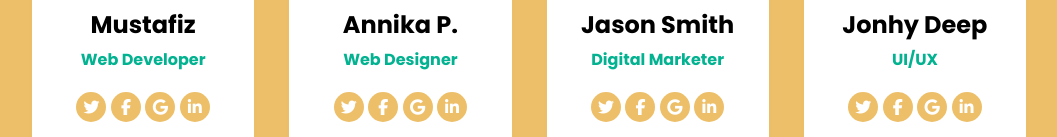
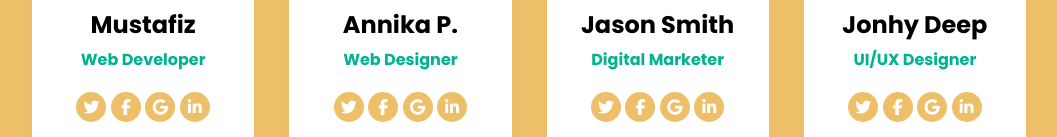
Before and after one commit to Web-Mustafiz/Profile-Card, a plain HTML site: page index.html in a window 1280 px wide. Shown: the part 218-355 px from the top of the page, without its empty margins (111-1168 px from the left). Drawn offline with Linux system fonts and the light colour scheme.

Commit message:
Profile Card for Professional

```diff
--- a/index.html
+++ b/index.html
@@ -120,7 +120,7 @@
         </div>
         <div class="card-body">
           <h2 class="name">Jonhy Deep</h2>
-          <h4 class="designation">UI/UX</h4>
+          <h4 class="designation">UI/UX Designer</h4>
           <div class="social">
             <ul class="social-bar">
               <li>
```
